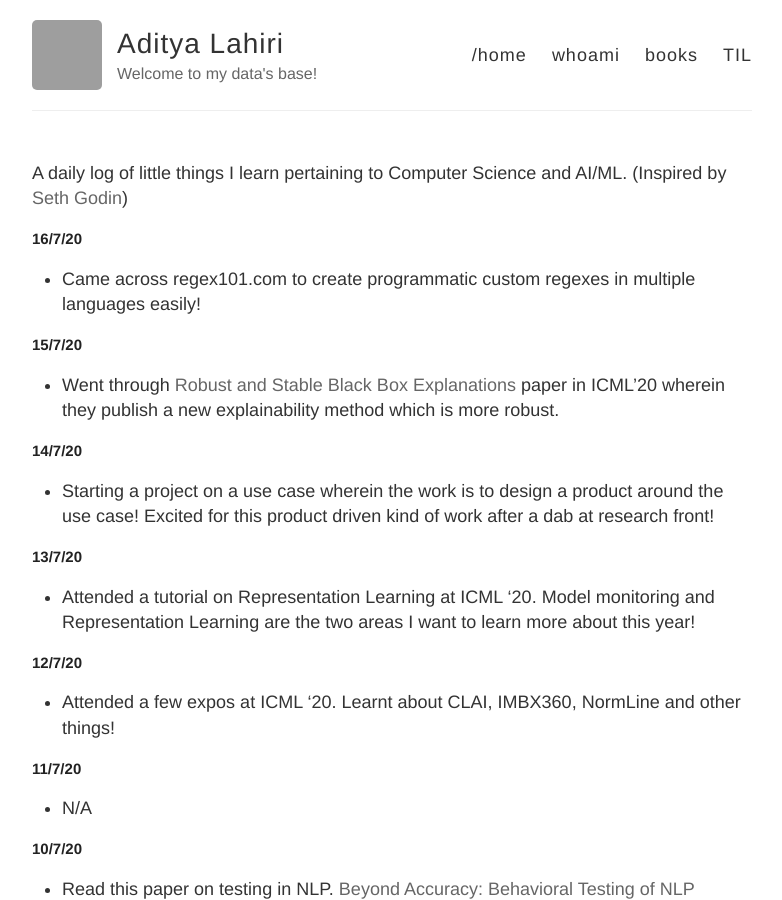
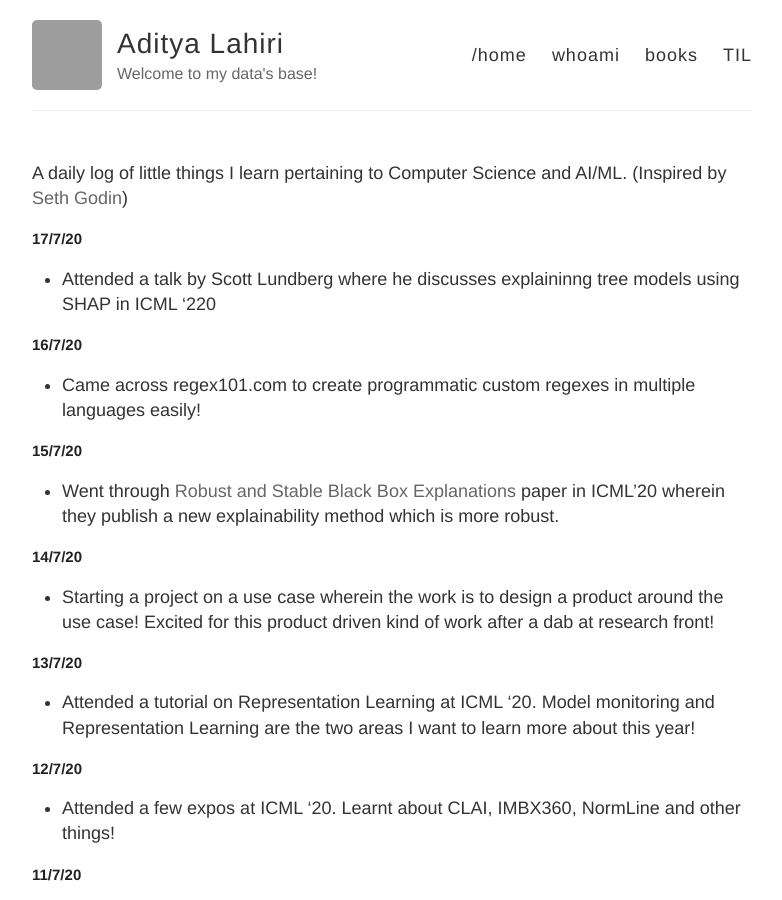
Before and after one commit to adityalahiri/adityalahiri.github.io, a Jekyll site: the page built from TIL.md, in a window 1280 px wide and 900 px high. Shown: the whole window, without its empty margins (248-1030 px from the left). Built offline with Jekyll 4.4.1, drawn with Linux system fonts in a browser that asks for light colours; our own code applies the rules of GitHub Pages for plain Markdown files; grey boxes are pictures that could not be loaded.

Commit message:
Update for 17/7

```diff
--- a/TIL.md
+++ b/TIL.md
@@ -1,5 +1,9 @@
 A daily log of little things I learn pertaining to Computer Science and AI/ML.
 (Inspired by [Seth Godin](https://seths.blog/))
+
+## 17/7/20
+
+* Attended a talk by Scott Lundberg where he discusses explaininng tree models using SHAP in ICML '220
 
 ## 16/7/20
 
```
